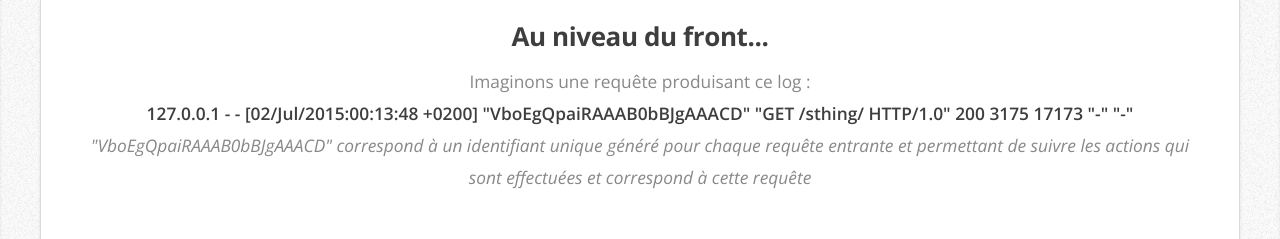
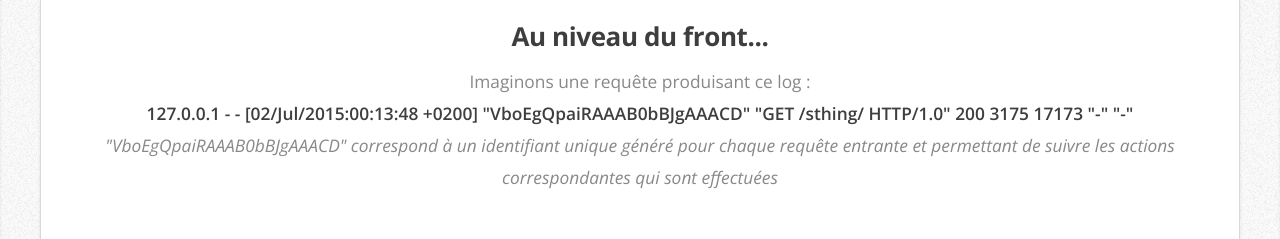
Before and after one commit to AlanDamotte/elk, a plain HTML site: page index.html in a window 1280 px wide. Shown: the part 5000-5239 px from the top of the page. Drawn offline with nearby package versions, Linux system fonts and the light colour scheme.

Commit message:
[ADA] Ajout précision sur l'id unique : modif

```diff
--- a/index.html
+++ b/index.html
@@ -175,8 +175,8 @@
 									<h3>Au niveau du front...</h3>
 									<p>Imaginons une requête produisant ce log :<br />
 									<b>127.0.0.1 - - [02/Jul/2015:00:13:48 +0200] "VboEgQpaiRAAAB0bBJgAAACD" "GET /sthing/ HTTP/1.0" 200 3175 17173 "-" "-"</b>
-									<br><i>"VboEgQpaiRAAAB0bBJgAAACD" correspond à un identifiant unique généré pour chaque requête entrante et permettant de suivre les actions
-									qui sont effectuées et correspond à cette requête</i>
+									<br><i>"VboEgQpaiRAAAB0bBJgAAACD" correspond à un identifiant unique généré pour chaque requête entrante et permettant de suivre les actions correspondantes
+									qui sont effectuées</i>
 									</p>
 								</section>
 							</div>
```
